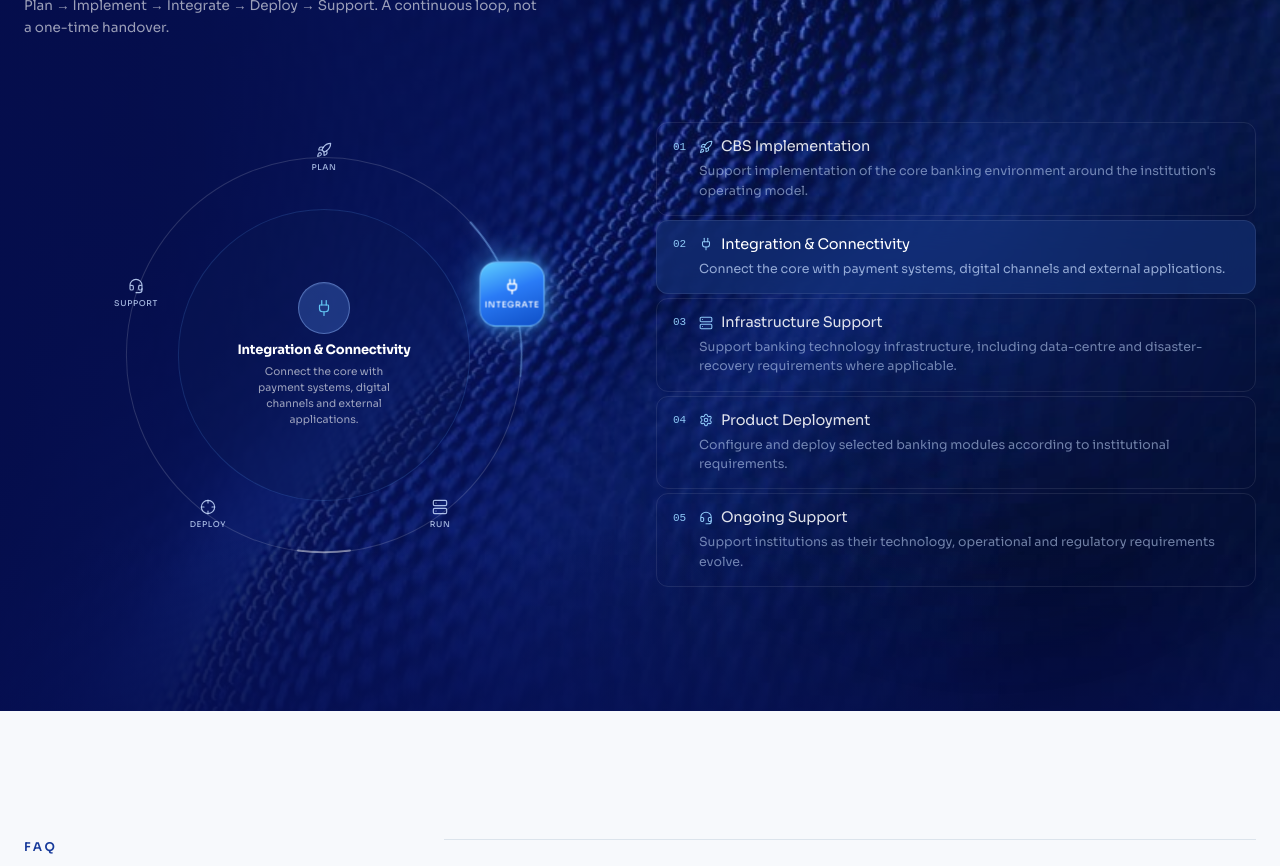
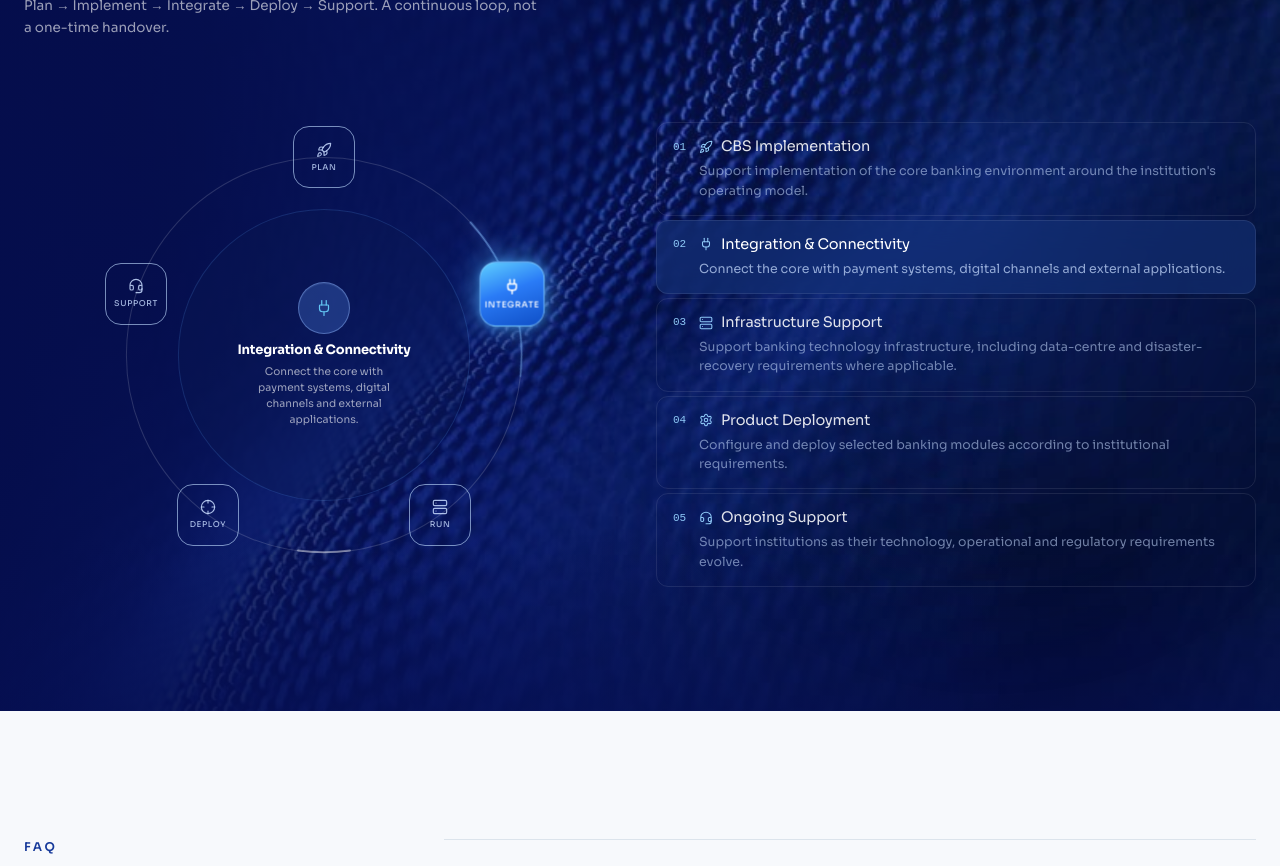
Before and after one commit to Upfinzo/list-software-UIteam, a Next.js app: page / in a window 1280 px wide. Shown: the part 9540-10406 px from the top of the page. Built offline with nearby package versions, Linux system fonts and the light colour scheme.

Commit message:
fix UI issues

```diff
--- a/components/BeyondProductSection.tsx
+++ b/components/BeyondProductSection.tsx
@@ -380,14 +380,16 @@ export default function BeyondProductSection({
                     style={{
                       left: `${leftPercent}%`,
                       top: `${topPercent}%`,
-                      width: isActive ? "62px" : "56px",
-                      height: isActive ? "62px" : "56px",
+                      // Keep every orbit node at the same footprint so the
+                      // default outlined state does not jump when activated.
+                      width: "62px",
+                      height: "62px",
                       background: isActive
                         ? "linear-gradient(160deg, #60d0ff 0%, #2b7cf7 45%, #1050c8 100%)"
                         : "transparent",
                       border: isActive
                         ? "1px solid rgba(140,210,255,0.7)"
-                        : "1px solid transparent",
+                        : "1px solid rgba(190,220,255,0.62)",
                       boxShadow: isActive
                         ? "0 0 28px rgba(80,180,255,0.65), 0 0 8px rgba(80,180,255,0.4)"
                         : "none",
```
